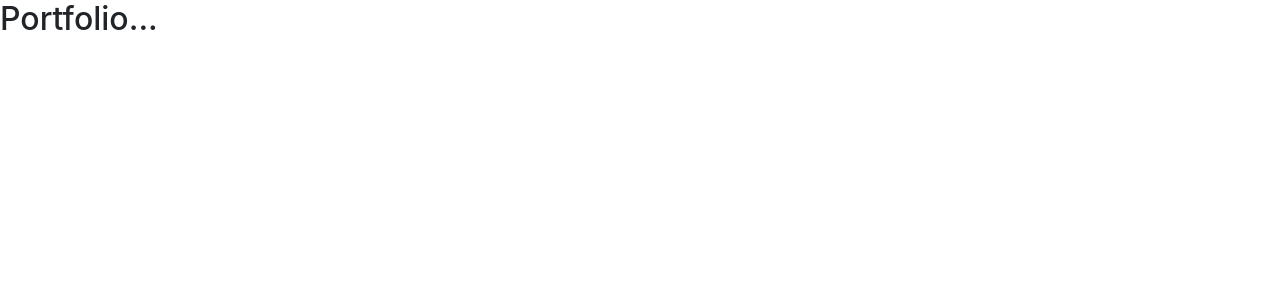
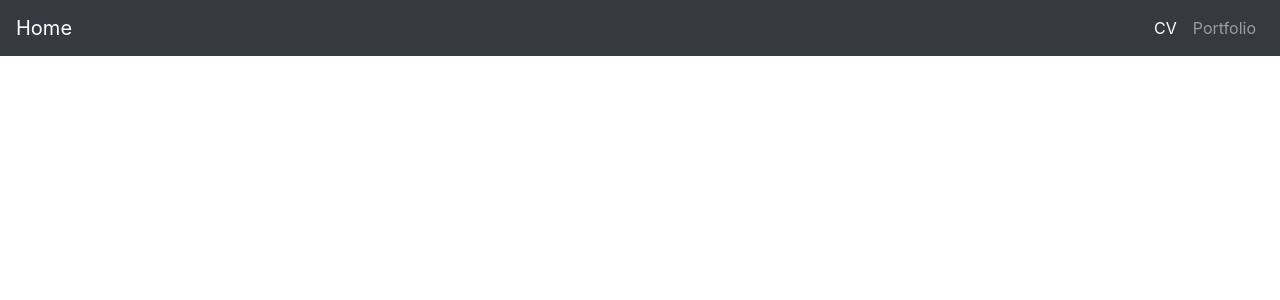
Before and after one commit to tuukkahart/examplesite, a React (Create React App) app: page / in a window 1280 px wide. Shown: the top 300 px of the page. Built offline with nearby package versions, Linux system fonts and the light colour scheme.

Commit message:
esiversio

```diff
--- /dev/null
+++ b/src/App.css
@@ -0,0 +1,31 @@
+@import url('https://fonts.googleapis.com/css?family=Lora:400,700|Montserrat:300');
+
+
+:root{
+    --primary-white: #fff;
+    --primary-orange: #f9ab00;
+}
+
+body {
+    font-family: 'Lora', serif;
+   }
+
+   h1, h2, h3, h4, h5, h6 {
+    font-family: 'Montserrat', sans-serif;
+    font-weight: 300;
+    text-transform: uppercase;
+   }
+
+nav a.nav-link{
+    font-weight: 100;
+    letter-spacing: 0.0375rem;
+    cursor: pointer;
+}
+
+.navbar-nav > li > a {
+    color: var(--primary-white);
+}
+
+.navbar-nav > li > a.active, .navbar-nav > li > a:focus {
+    border-top: 0.1875rem solid var(--primary-orange);
+}
--- a/src/App.js
+++ b/src/App.js
@@ -1,9 +1,11 @@
 import "bootstrap/dist/css/bootstrap.min.css";
+import Navbar from "./components/Navbar"
 
 function App() {
   return (
-    <h2>Portfolio...</h2>
+    <Navbar />
   );
 }
 
+
 export default App;
--- /dev/null
+++ b/src/components/Navbar.js
@@ -0,0 +1,27 @@
+import React from 'react'
+
+const Navbar = () => {
+    return (
+        <nav className="navbar navbar-expand navbar-dark bg-dark">
+        <a className="navbar-brand" href="#">Home</a>
+        <button className="navbar-toggler" type="button" data-toggle="collapse" data-target="#navbarSupportedContent" aria-controls="navbarSupportedContent" aria-expanded="false" aria-label="Toggle navigation">
+            <span className="navbar-toggler-icon"></span>
+        </button>
+
+        <div className="collapse navbar-collapse" id="navbarSupportedContent">
+            <ul className="navbar-nav ml-auto">
+            <li className="nav-item active">
+                <a className="nav-link" href="#">CV<span className="sr-only">(current)</span></a>
+            </li>
+            <li className="nav-item">
+                <a className="nav-link" href="#">Portfolio</a>
+            </li>
+
+            </ul>
+        </div>
+        </nav>
+
+    )
+}
+
+export default Navbar
```
